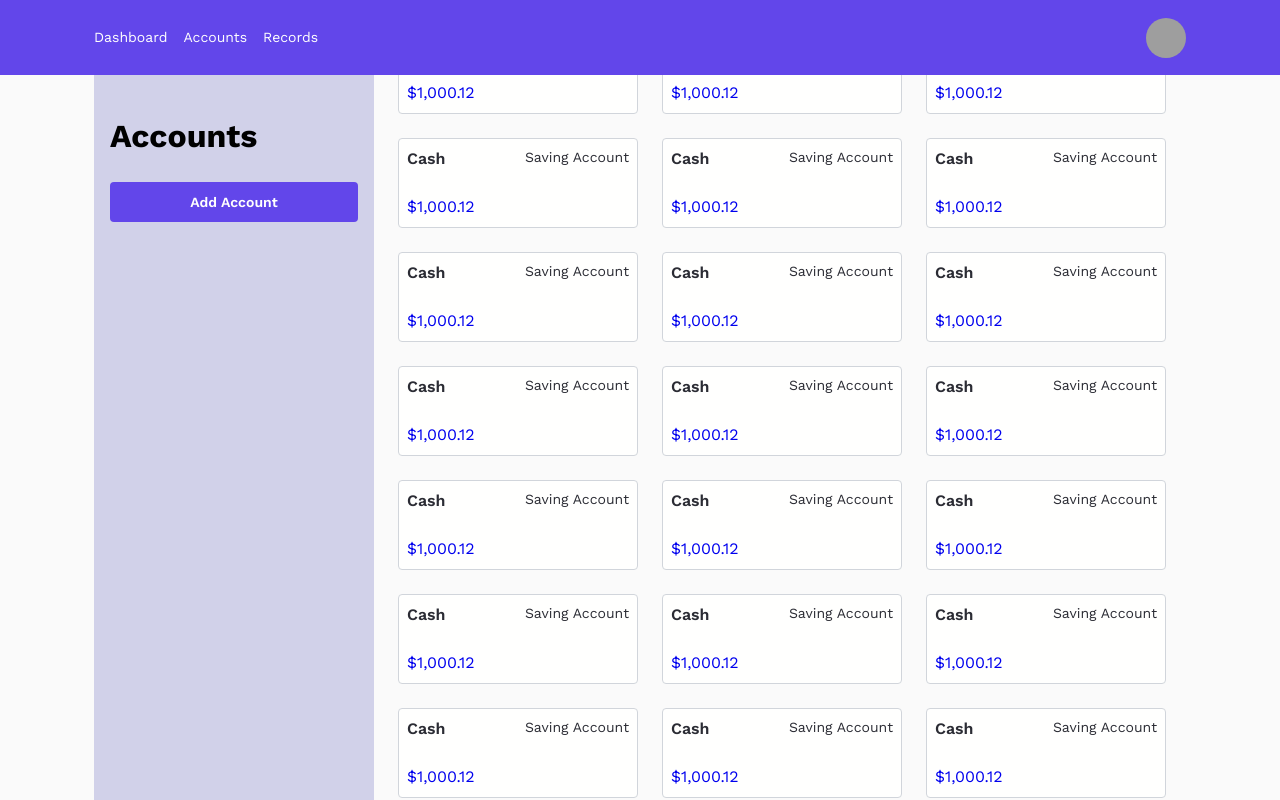
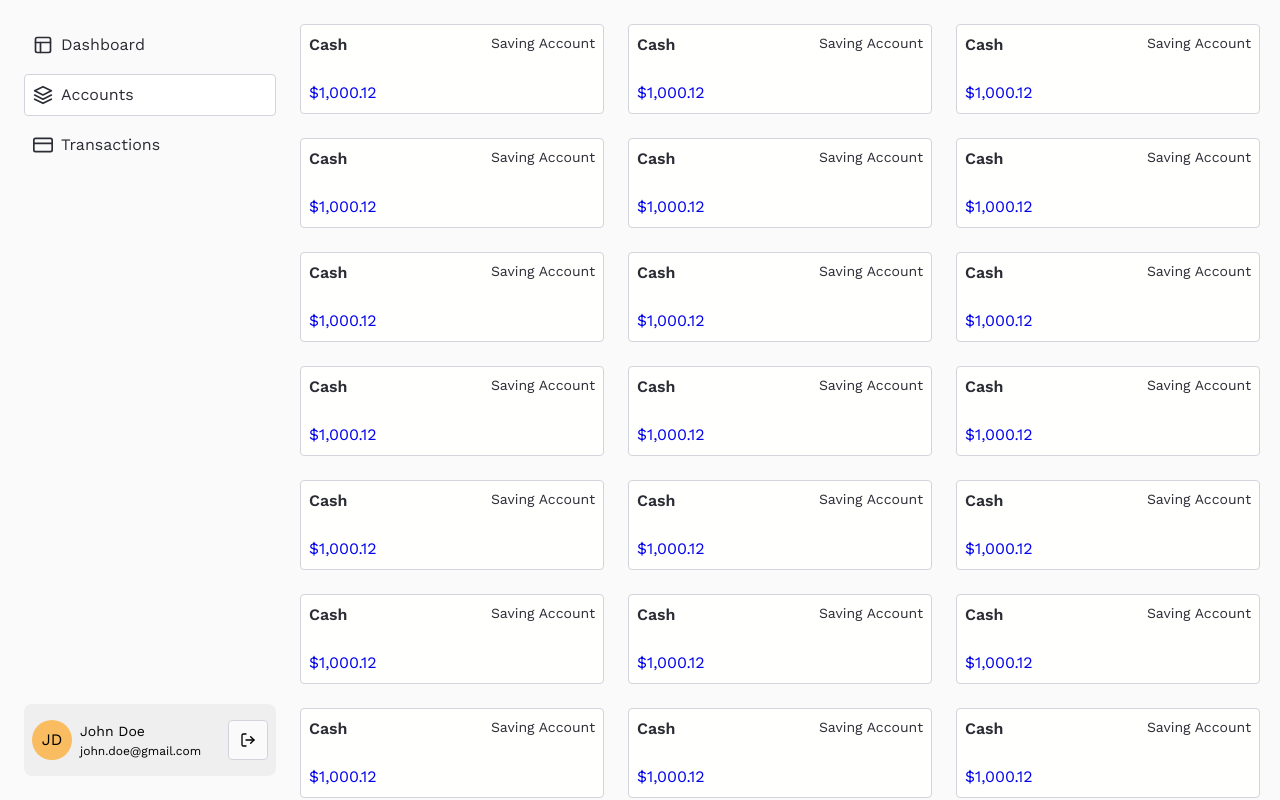
Before and after one commit to aprendizfc/trackify_frontend, a React (Vite) app: page /accounts in a window 1280 px wide. Shown: the top 800 px of the page. Built offline with nearby package versions, Linux system fonts and the light colour scheme; grey boxes are pictures that could not be loaded.

Commit message:
Adjust layout

```diff
--- a/src/containers/Accounts/Accounts.tsx
+++ b/src/containers/Accounts/Accounts.tsx
@@ -1,8 +1,7 @@
 import { useMemo } from 'react'
-import Button from '../../components/shared/Button/Button'
-import * as styles from './Accounts.module.css'
 import { Link } from 'react-router'
 import { formatMoney } from '../../js/utils/formatMoney/formatMoney'
+import * as styles from './Accounts.module.css'
 
 export default function Accounts() {
   const accounts = useMemo(() => {
@@ -20,11 +19,6 @@ export default function Accounts() {
 
   return (
     <div className={styles.content}>
-      <aside>
-        <h1>Accounts</h1>
-        <Button size="full">Add Account</Button>
-      </aside>
-
       <div className={styles.accounts}>{accounts}</div>
     </div>
   )
--- a/src/layouts/HomeLayout/HomeLayout.tsx
+++ b/src/layouts/HomeLayout/HomeLayout.tsx
@@ -1,17 +1,14 @@
 import { Outlet } from 'react-router'
-import Header from '../../components/shared/Header/Header'
-import Container from '../../components/shared/Container/Container'
+import { Aside } from './Aside/Aside'
 import * as styles from './HomeLayout.module.css'
 
 export default function HomeLayout() {
   return (
     <div className={styles.wrapper}>
-      <Header />
+      <Aside />
 
       <main>
-        <Container>
-          <Outlet />
-        </Container>
+        <Outlet />
       </main>
     </div>
   )
```
